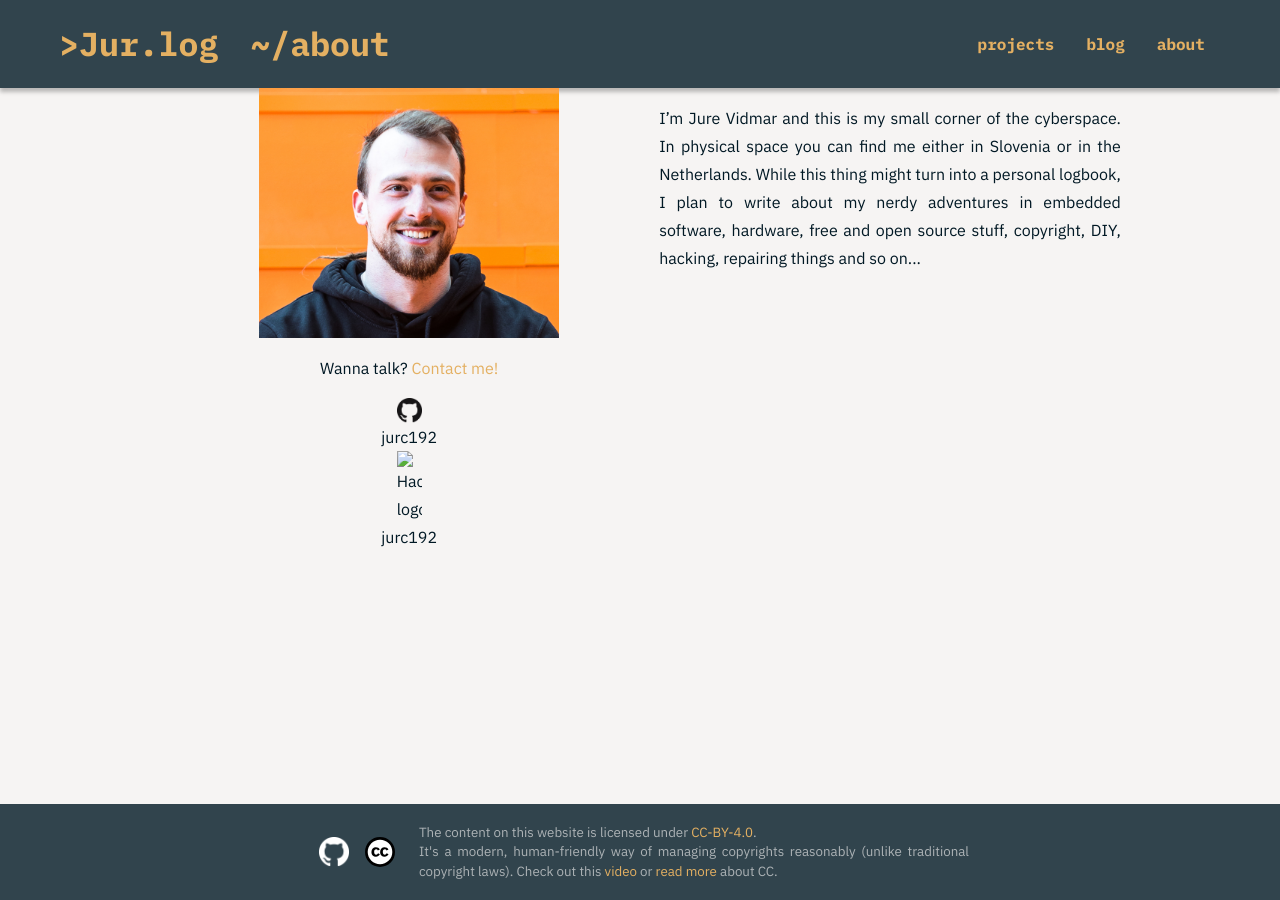
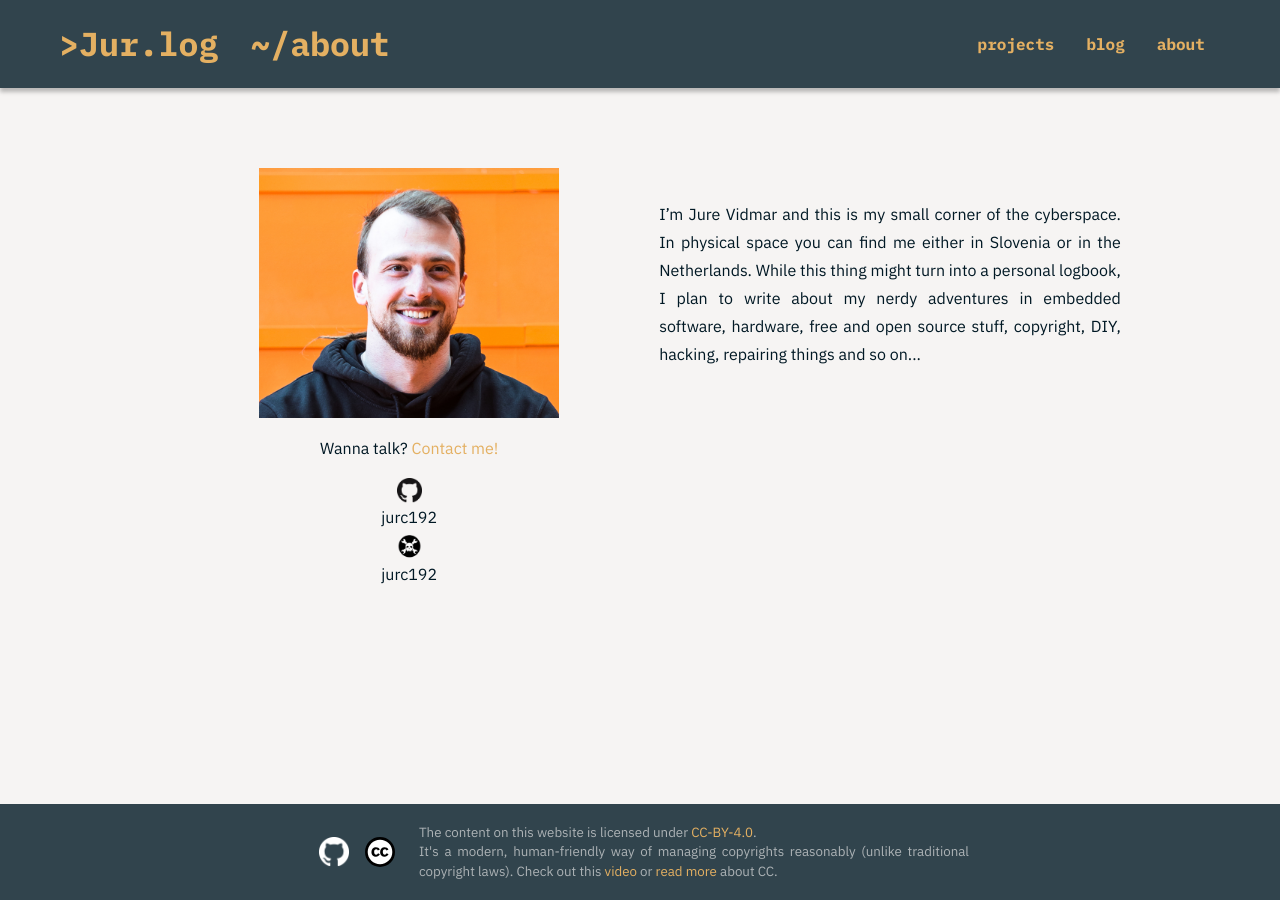
Before and after one commit to jurc192/jurlog, a Jekyll site: the page built from about.html, in a window 1280 px wide. Built offline with Jekyll 4.4.1, drawn with Linux system fonts in a browser that asks for light colours.

Commit message:
about: fix layout breakpoints

```diff
--- a/_sass/_base.scss
+++ b/_sass/_base.scss
@@ -208,7 +208,7 @@ article {
     PROJECTS PAGE
 */
 .site-content.projects {
-    padding: 3rem $content-padding;
+    padding: $page-padding-vertical $content-padding;
 }
 
 .project-tile h1 {
@@ -232,7 +232,7 @@ article {
 // This CSS part is exceptionally implemented desktop-first (easier)
 .site-content.blog {
     max-width: $content-wide-max-width;
-    padding: 3rem $content-padding;
+    padding: $page-padding-vertical $content-padding;
 }
 
 .bloglist {
@@ -287,31 +287,38 @@ article {
 */
 .about {
     max-width: $content-wide-max-width;
+    padding: $page-padding-vertical $content-padding;
 }
 
     // id part
+    .my_id {
+        margin: 2rem 0;
+    }
         .profile_photo {
             width: 300px;
             margin: 0 auto;
         }
-
         .my_id p {
             text-align: center;
         }
-
         .social {
             display: block;
             margin: 0 auto;
             text-align: center;
         }
-
         .social img {
             display: block;
             margin: 0 auto;
             width: 25px;
         }
 
-    @media (min-width: $content-max-width) {
+    // text part
+    .about > p {
+        max-width: $content-max-width;
+        margin: 4rem 0;
+    }
+
+    @media (min-width: $content-wide-max-width) {   // DESKTOP size
         .about {
             display: flex;
             align-items: flex-start;
--- a/_sass/_variables.scss
+++ b/_sass/_variables.scss
@@ -2,6 +2,7 @@
 // Layout
 $header-height: 5.5rem;
 $header-max-width: 1200px;
+$page-padding-vertical: 3rem;
 $content-padding: 1.2rem;
 $content-max-width: 550px;
 $content-wide-max-width: 1000px;    // Used in blog page
```
Also changed, not shown: assets/images/hackaday_logo.png (added). Lines whose indentation alone changed are shown as unchanged.
